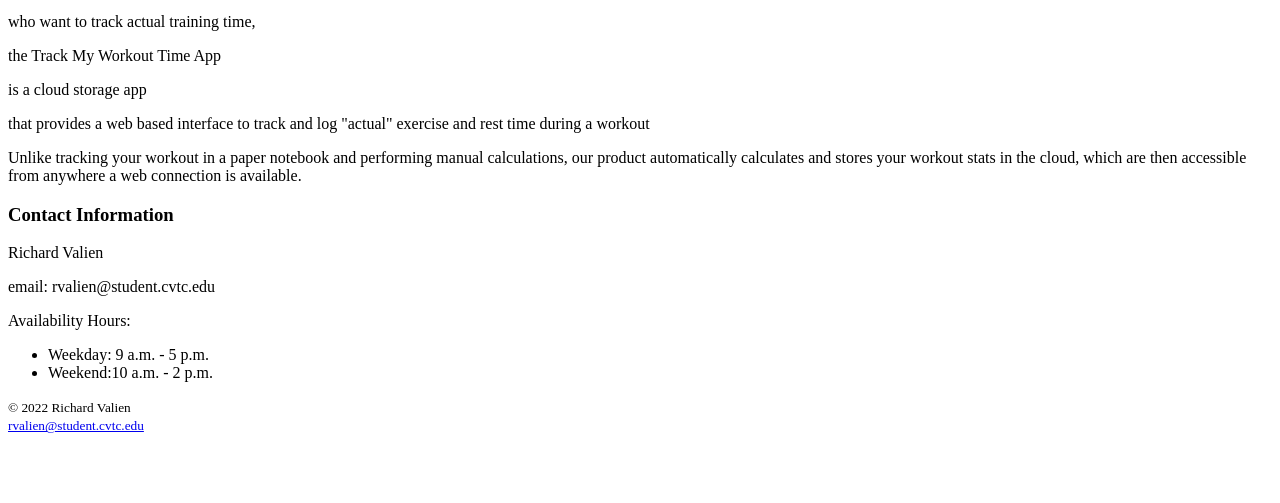
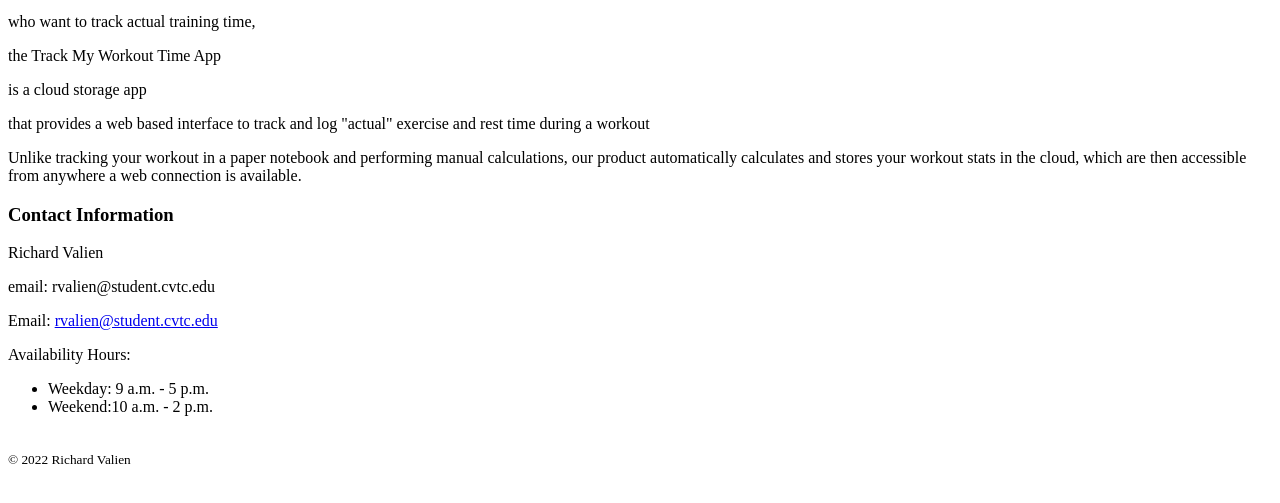
Before and after one commit to rvalien-student/PracticeRepo, a plain HTML site: page index.html in a window 1280 px wide. Shown: the part 101-604 px from the top of the page. Drawn offline with Linux system fonts and the light colour scheme.

Commit message:
Moved email contact

```diff
--- a/index.html
+++ b/index.html
@@ -25,6 +25,7 @@
         <h3>Contact Information</h3>
         <p>Richard Valien</p>
         <p>email: rvalien@student.cvtc.edu</p>
+        <p>Email: <a href="mailto:rvalien@student.cvtc.edu">rvalien@student.cvtc.edu</a></p>
         <p>Availability Hours:</p>
         <ul>
           <li><span class="dayOfWeek">Weekday:</span><span class="timeOfDay"> 9 a.m. - 5 p.m.</span></li>
@@ -34,9 +35,8 @@
     </main>
     <footer>
       <small>
+        <br>
         &copy; 2022 Richard Valien
-        <br>
-        <a href="mailto:rvalien@student.cvtc.edu">rvalien@student.cvtc.edu</a>
       </small>
     </footer>
   </body>
```
